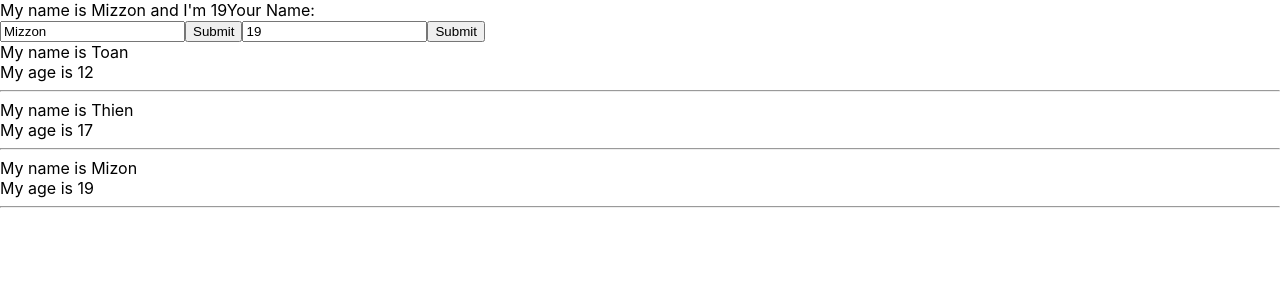
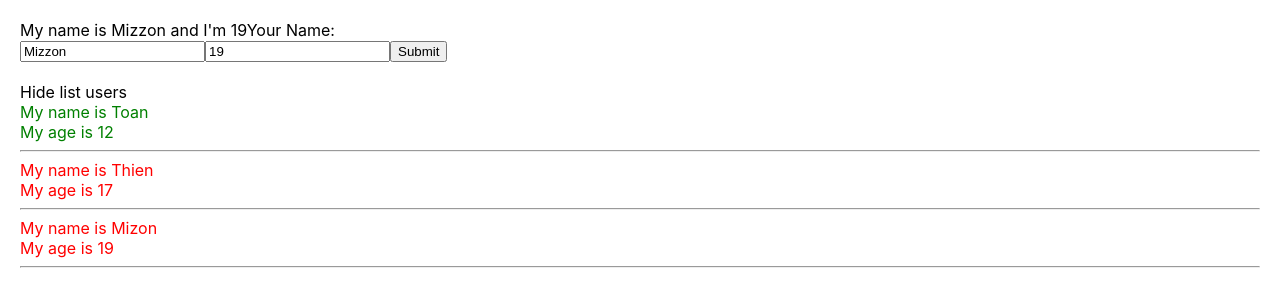
Before and after one commit to Mizzonnnnnn/reactjs-zero, a React (Create React App) app: page / in a window 1280 px wide. Shown: the top 306 px of the page. Built offline with nearby package versions, Linux system fonts and the light colour scheme.

Commit message:
function as props

```diff
--- a/src/App.css
+++ b/src/App.css
@@ -1,4 +1,17 @@
+
+.green {
+  color: green;
+}
+.red {
+  color: red;
+}
+
+.yellow {
+color: yellow;
+}
+
 body {
+  padding: 20px;
   margin: 0;
   font-family: -apple-system, BlinkMacSystemFont, 'Segoe UI', 'Roboto', 'Oxygen',
     'Ubuntu', 'Cantarell', 'Fira Sans', 'Droid Sans', 'Helvetica Neue',
--- /dev/null
+++ b/src/components/AddUserinfor.js
@@ -0,0 +1,71 @@
+import React from "react";
+
+
+class AddUserinfor extends React.Component {
+    state = {
+        name: "Mizzon",
+        age: 19,
+        address: "HCM"
+    }
+    handleClick(event) {
+        console.log("Click me my button")
+        console.log("Random ", Math.floor((Math.random() * 100) + 1))
+
+        // merge state => react class
+        this.setState({
+            name: "Toan",
+            age: Math.floor((Math.random() * 100) + 1)
+        })
+    }
+    handleOnMoverOver(event) {
+        console.log(event.pageX)
+    }
+
+    handleOnchangeInput = (event) => {
+        this.setState({
+            name: event.target.value
+        })
+    }
+    handleOnchangeAge = (event) => {
+        //bad code
+        //this.state.age = event.target.value
+        this.setState({
+            age: event.target.value
+        })
+    }
+
+    handleOnsubmit = (event) => {
+        event.preventDefault();
+        console.log(this.state)
+
+        this.props.handleAddNewUser({
+            id: Math.floor((Math.random() * 100) + 1) + "-random",
+            name: this.state.name,
+            age: this.state.age,
+
+        })
+    }
+    render() {
+        return (
+            <div>
+                My name is {this.state.name} and I'm {this.state.age}
+                <label>Your Name: </label>
+                <form onSubmit={(event) => this.handleOnsubmit(event)}>
+                    <input
+                        value={this.state.name}
+                        type="text"
+                        onChange={(event) => this.handleOnchangeInput(event)}
+                    />
+                    <input
+                        value={this.state.age}
+                        type="text"
+                        onChange={(event) => this.handleOnchangeAge(event)}
+                    />
+                    <button>Submit</button>
+                </form>
+            </div>
+        )
+    }
+}
+
+export default AddUserinfor
--- a/src/components/Displayinfor.js
+++ b/src/components/Displayinfor.js
@@ -1,16 +1,32 @@
 import React from "react";
 
 class Displayinfor extends React.Component {
+    state = {
+        isShowListUser: true
+    }
+    handleShowHide = () => {
+        return this.setState({
+            isShowListUser: !this.state.isShowListUser
+        })
+    }
     render() {
         //destructuring array/object
         const { listUsers } = this.props;
-        console.log(listUsers)
         //props => viet tac properties
         return (
             <div>
+                <div>
+                    <span onClick={() => { this.handleShowHide() }}>
+                        {this.state.isShowListUser === true ? "Hide list users" : "Show list users"}
+                    </span>
+                </div>
+                {
+                    this.state.isShowListUser &&
+                    <div>
                         {listUsers.map((user, index) => {
+                            console.log("Check map user >>>: ")
                             return (
-                        <div key={user.id}>
+                                <div key={user.id} className={+user.age < 17 ? "green" : "red"}>
                                     <div>My name is {user.name}</div>
                                     <div>My age is {user.age}</div>
                                     <hr />
@@ -18,6 +34,10 @@ class Displayinfor extends React.Component {
                             )
                         })}
                     </div>
+                }
+
+
+            </div>
         )
     }
 }
--- a/src/components/MyComponent.js
+++ b/src/components/MyComponent.js
@@ -2,7 +2,7 @@
 // function component
 
 import React from "react";
-import Userinfor from "./Userinfor";
+import AddUserinfor from "./AddUserinfor";
 import Displayinfor from "./Displayinfor";
 
 class MyComponent extends React.Component {
@@ -14,7 +14,11 @@ class MyComponent extends React.Component {
         ]
     }
 
-
+    handleAddNewUser = (usersObj) => {
+        this.setState({
+            listUsers: [usersObj, ...this.state.listUsers]
+        })
+    }
 
     // jsx
     // DRY: don't repeat yourselft
@@ -22,14 +26,14 @@ class MyComponent extends React.Component {
 
         return (
             <div>
-                <Userinfor />
+                <AddUserinfor
+                    handleAddNewUser={this.handleAddNewUser}
+                />
+                <br />
                 <Displayinfor listUsers={this.state.listUsers} />
             </div>
         )
-
     };
-
-
 }
 
 export default MyComponent;
--- a/src/components/Userinfor.js
+++ /dev/null
@@ -1,68 +0,0 @@
-import React from "react";
-
-
-class Userinfor extends React.Component {
-    state = {
-        name: "Mizzon",
-        age: 19,
-        address: "HCM"
-    }
-    handleClick(event) {
-        console.log("Click me my button")
-        console.log("Random ", Math.floor((Math.random() * 100) + 1))
-
-        // merge state => react class
-        this.setState({
-            name: "Toan",
-            age: Math.floor((Math.random() * 100) + 1)
-        })
-    }
-    handleOnMoverOver(event) {
-        console.log(event.pageX)
-    }
-
-    handleOnchangeInput = (event) => {
-        this.setState({
-            name: event.target.value
-        })
-    }
-    handleOnchangeAge = (event) => {
-        //bad code
-        //this.state.age = event.target.value
-        this.setState({
-            age: event.target.value
-        })
-    }
-
-    handleOnsubmit = (event) => {
-        event.preventDefault();
-        console.log(this.state)
-    }
-    render() {
-        {
-            return (
-                <div>
-                    My name is {this.state.name} and I'm {this.state.age}
-                    <label>Your Name: </label>
-                    <form onSubmit={(event) => this.handleOnsubmit(event)}>
-                        <input
-                            value={this.state.name}
-                            type="text"
-                            onChange={(event) => this.handleOnchangeInput(event)}
-                        />
-                        <button>Submit</button>
-
-                        <input
-                            value={this.state.age}
-                            type="text"
-                            onChange={(event) => this.handleOnchangeAge(event)}
-                        />
-                        <button>Submit</button>
-                    </form>
-                </div>
-            )
-        }
-    }
-}
-
-export default Userinfor
--- a/src/index.js
+++ b/src/index.js
@@ -8,9 +8,9 @@ import store from './redux/store';
 const root = ReactDOM.createRoot(document.getElementById('root'));
 root.render(
   <Provider store={store}>
-    <React.StrictMode>
-      <App />
-    </React.StrictMode>
+    {/* <React.StrictMode> */}
+    <App />
+    {/* </React.StrictMode> */}
   </Provider>
 );
 
```
Lines whose indentation alone changed are shown as unchanged.
